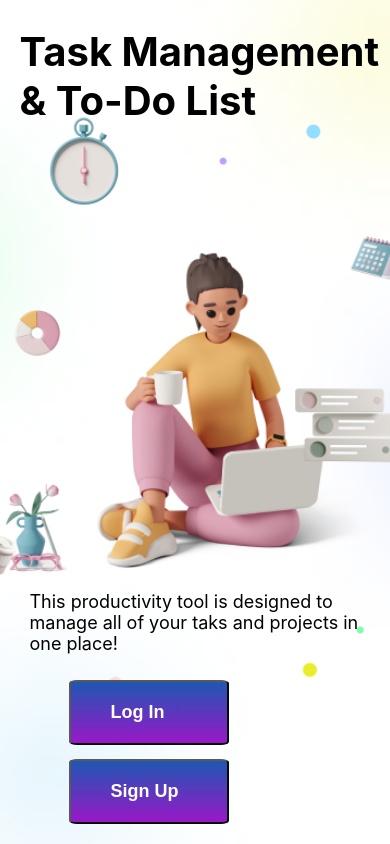
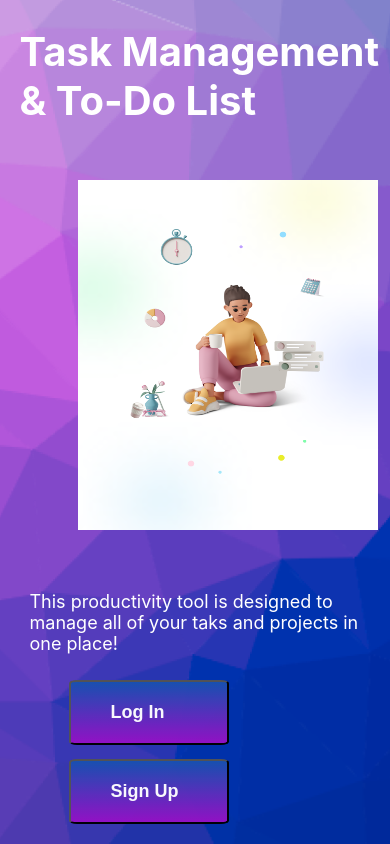
Before and after one commit to chingu-voyages/v41-geckos-team-14, a React (Create React App) app: page / in a window 390 px wide. Built offline with nearby package versions, Linux system fonts and the light colour scheme.

Commit message:
Add: Login Component with MVP Design

```diff
--- a/src/App.css
+++ b/src/App.css
@@ -1,10 +1,14 @@
 html {
-  background: url(img/landing-page-desktop.png) no-repeat center center fixed;
+  background: url(img/login-signup-desktop.png) no-repeat center center fixed;
   -webkit-background-size: cover;
   -moz-background-size: cover;
   -o-background-size: cover;
   background-size: cover;
   font-size: 20px;
+}
+
+.landing-page {
+  color: white;
 }
 
 .landing-heading {
@@ -17,6 +21,42 @@ html {
   position: absolute;
   bottom: 240px;
   left: 25%;
+}
+
+.productive-woman {
+  margin-top: 120px;
+  margin-left: 40%;
+  width: 400px;
+  height: 500px;
+}
+
+.login-page {
+  color: white;
+}
+
+.login-heading {
+  position: absolute;
+  top: 40px;
+  left: 45%;
+}
+
+.login-description {
+  font-size: 24px;
+  position: absolute;
+  top: 120px;
+  left: 40%;
+}
+
+.login-group {
+  display: flex;
+  justify-content: center;
+  flex-flow: column;
+  align-items: center;
+  position: absolute;
+  right: 0;
+  left: 0;
+  top: 0;
+  bottom: 0;
 }
 
 .input{
@@ -52,18 +92,25 @@ html {
 @media screen and (max-width: 1024px) {
 
   html {
-    background: url(img/landing-page-mobile.png) no-repeat center center fixed;
+    background: url(img/login-signup-desktop.png) no-repeat center center fixed;
     -webkit-background-size: cover;
     -moz-background-size: cover;
     -o-background-size: cover;
     background-size: cover;
   }
 
-  .landing-heading {
+  .productive-woman {
+    width: 300px;
+    height: 350px;
+    margin-top: 180px;
+    margin-left: 20%
+  }
+
+  .landing-heading, .login-heading {
     left: 15%;
   }
 
-  .landing-description {
+  .landing-description, .login-description {
     position: absolute;
     bottom: 160px;
     left: 15%;
--- a/src/input.js
+++ b/src/input.js
@@ -4,7 +4,7 @@ import './App.css';
 const Input = ({ label, type, name, value, placeholder, handleChange }) => (
     <label>{label}
         <input
-            class="input"
+            className="input"
             type={type}
             name={name}
             value={value}
--- a/src/landing.js
+++ b/src/landing.js
@@ -1,13 +1,15 @@
 import React from "react";
 import './App.css';
 import Button from "./button";
+import productive from "./img/landing-page-mobile.png";
 
 function Landing() {
 
     return(
-        <div className="main">
+        <div className="main landing-page">
             <h1 className="landing-heading">Task Management & To-Do List</h1>
             <p className="landing-description">This productivity tool is designed to manage all of your taks and projects in one place!</p>
+            <img className="productive-woman" src={productive} alt="Woman with task items"/>
             <div className="landing-buttons">
                 <Button label="Log In"></Button>
                 <Button label="Sign Up"></Button>
```
Also changed, not shown: src/login.js (added, +22 -0 lines), src/img/login-signup-desktop.png (added).
